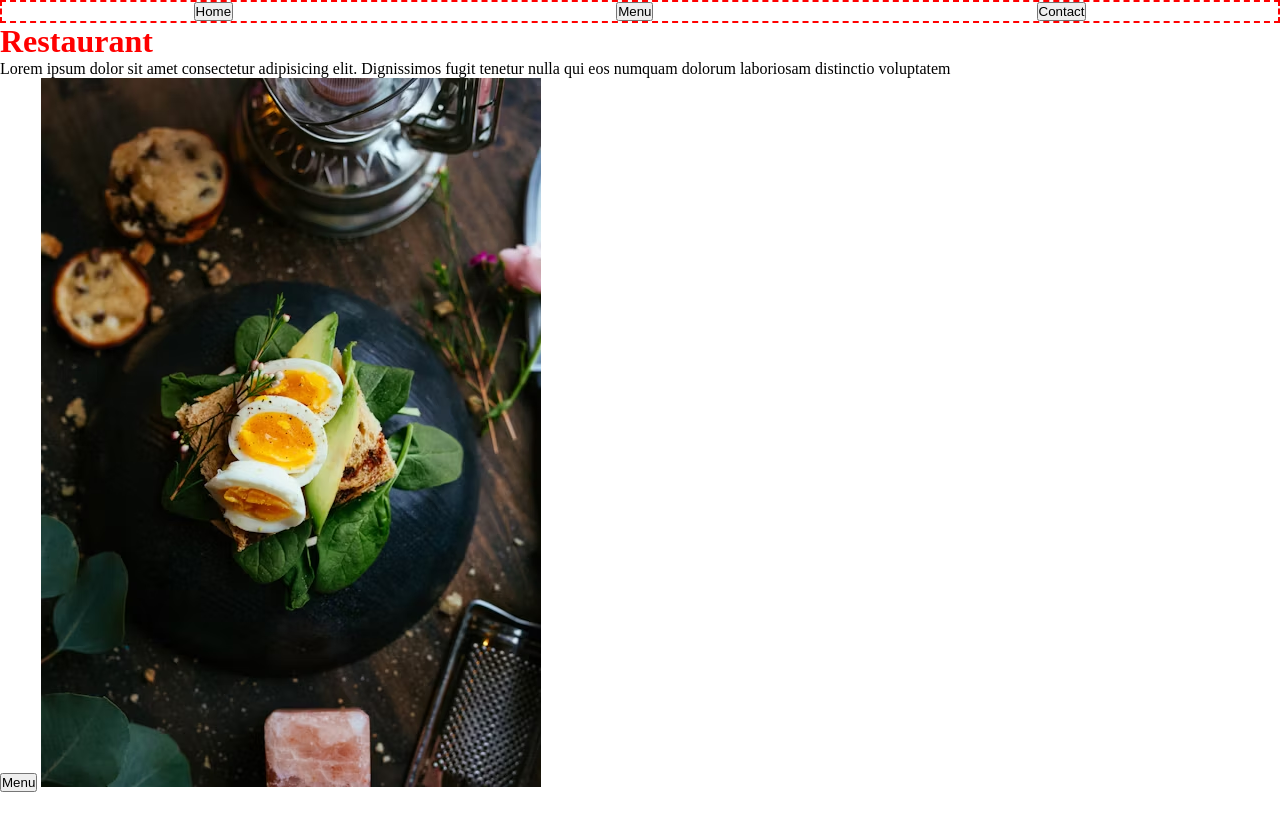
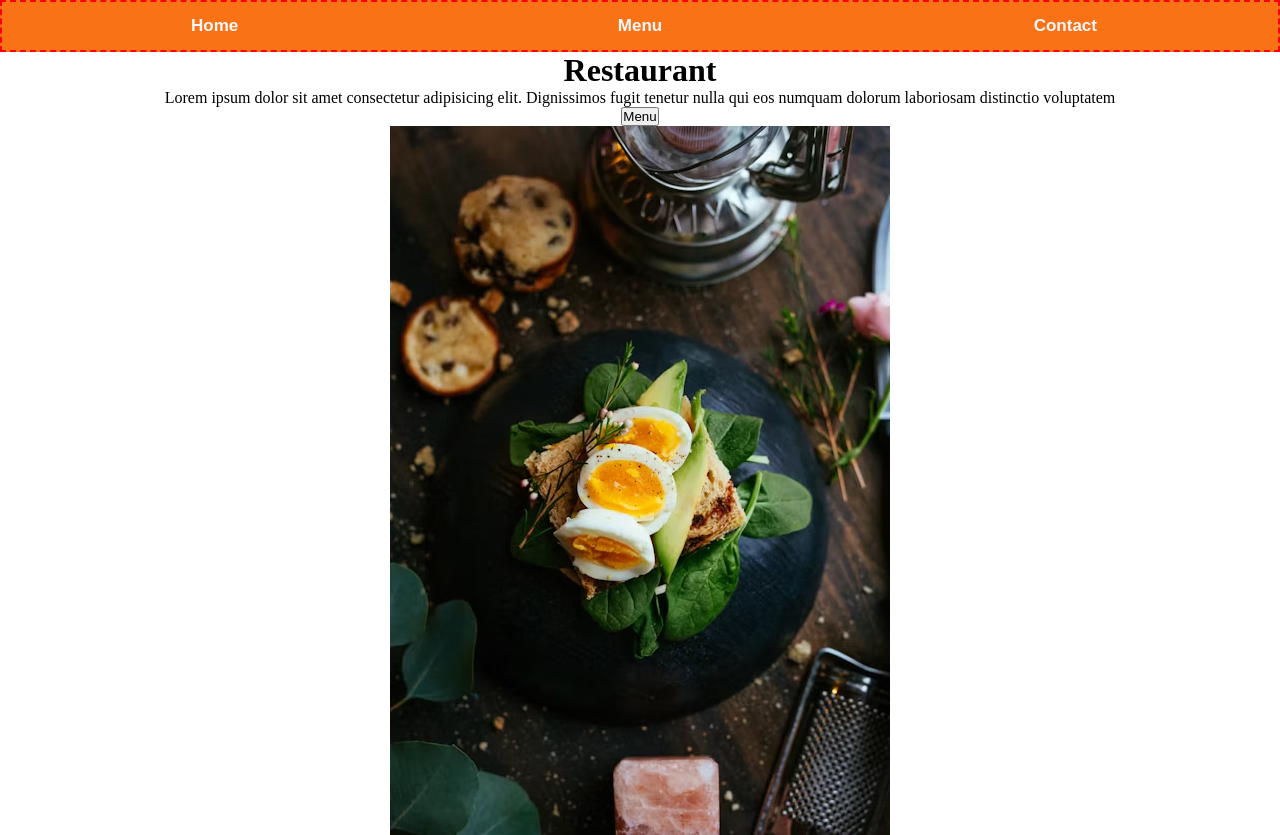
Before and after one commit to Martin-Rojas/Restaurant-page-odin-project, a website built with webpack: page src/template.html in a window 1280 px wide. Before the commit the page ends 800 px from the top, so only its background shows below. Built offline with nearby package versions, Linux system fonts and the light colour scheme.

Commit message:
code update navbar done

```diff
--- a/src/styles.css
+++ b/src/styles.css
@@ -9,11 +9,36 @@ body {
 }
 header {
   border: 2px red dashed;
+  background-color: #f97316;
+  position: sticky;
+  top: 0;
 }
 nav {
   display: flex;
   justify-content: space-around;
+  align-items: center;
 }
-h1 {
-  color: red;
+header button {
+  background-color: #f97316;
+  border: none;
+  color: #f6f8fc;
+  width: 7rem;
+  font-weight: bolder;
+  text-align: center;
+  padding: 14px 16px;
+  text-decoration: none;
+  font-size: 17px;
+  overflow: hidden;
+  transition: all 0.2s;
 }
+header button:hover{
+    background-color: #e86a10;
+    font-size: 19px;
+    border-radius: 50%;
+}
+#content{
+    display: flex;
+    justify-content: center;
+    align-items: center;
+    flex-direction: column;
+}
```
